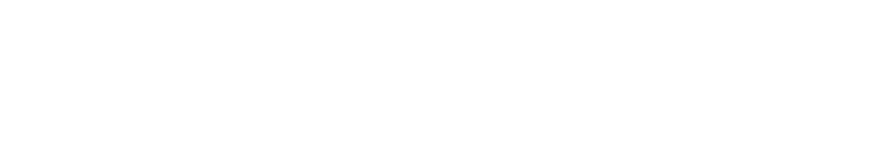
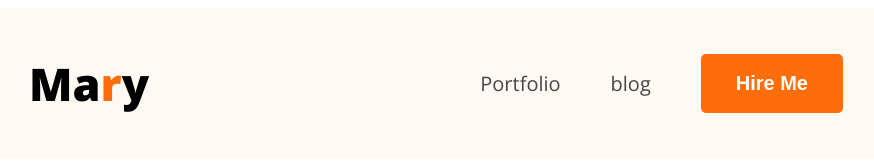
Before and after one commit to nahidkhan31/responsive-web-dev-portfolio-nahid, a plain HTML site: page index.html in a window 1280 px wide. Shown: the whole page, without its empty margins (179-1053 px from the left). Drawn offline with nearby package versions, Linux system fonts and the light colour scheme.

Commit message:
complete my fist step

```diff
--- a/index.html
+++ b/index.html
@@ -4,8 +4,19 @@
     <meta charset="UTF-8">
     <meta name="viewport" content="width=device-width, initial-scale=1.0">
     <title>Responsive-Website</title>
+    <link rel="stylesheet" href="style/style.css">
 </head>
-<body>
+<body class="body">
+    <header class="header-first secondery-bg">
+        <nav>
+            <h3 class="nav-title">Ma<span class="text-primary">r</span>y</h3>
+            <ul>
+                <li><a class="nav-link" href="">Portfolio</a></li>
+                <li><a class="nav-link" href="">blog</a></li>
+                <li><a href=""><button class="btn-primary">Hire Me</button></a></li>
+            </ul>
+        </nav>
+    </header>
 
 </body>
 </html>
--- a/style/style.css
+++ b/style/style.css
@@ -0,0 +1,60 @@
+@import url('https://fonts.googleapis.com/css2?family=Open+Sans:ital,wght@0,300..800;1,300..800&display=swap');
+.body{
+    font-family: "Open Sans", serif;
+  font-optical-sizing: auto;
+  font-style: normal;
+  font-variation-settings:
+    "wdth" 100;
+}
+
+.secondery-bg{
+    background-color: rgb(255, 248, 243);
+}
+.text-primary{
+    color: rgb(253, 110, 10);
+}
+.nav-link{
+    color: rgb(71, 71, 71);
+}
+.btn-primary{
+    background-color: rgb(253, 110, 10);
+    font-weight: bold;
+    font-size: 20px;
+    color: white;
+    border: none;
+    padding: 18px 35px;
+    border-radius: 5px;
+}
+.btn-primary:hover{
+    background-color: rgb(216, 103, 22);
+    font-weight: bold;
+    font-size: 20px;
+    color: white;
+    border: none;
+    padding: 18px 35px;
+    border-radius: 5px;
+    scale: 1.1;
+}
+
+nav{
+    display: flex;
+    align-items: center;
+    justify-content: space-between;
+    margin: 0 200px;
+}
+nav ul{
+    display: flex;
+    align-items: center;
+}
+nav ul li{
+    list-style: none;
+    margin-right: 50px;
+}
+nav li a{
+    text-decoration: none;
+    font-size: 20px;
+}
+.nav-title{
+    font-weight: 800;
+    font-size: 45px;
+}
```
Also changed, not shown: images/developer.png (added), images/hardy.png (added), images/header_bg.png (added), images/icons/facebook.png (added), images/icons/insta.png (added), images/icons/js.png (added), images/icons/mongo.png (added), images/icons/nodejs.png (added), images/icons/react.png (added), images/icons/twitter.png (added).
